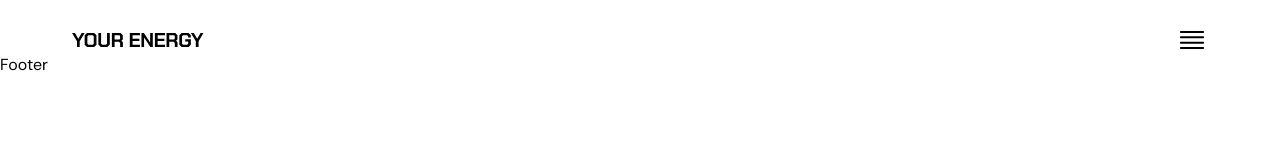
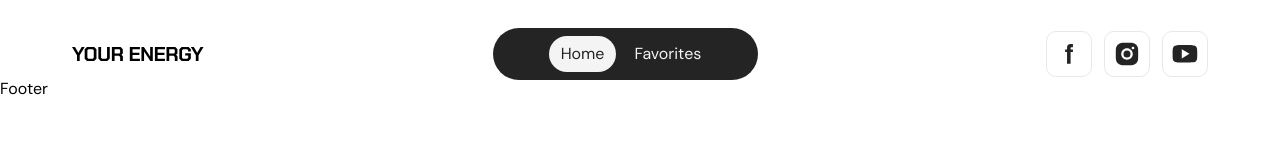
Before and after one commit to Bignichok/your_energy_vanilla_js, a website built with Vite: page src/index.html in a window 1280 px wide. Built offline with nearby package versions, Linux system fonts and the light colour scheme.

Commit message:
Header and mobile menu

```diff
--- a/src/css/header.css
+++ b/src/css/header.css
@@ -3,6 +3,58 @@
     justify-content: space-between;
     align-items: center;
     padding-top: 24px;
+}
+
+.header .social-media-links {
+    display: none;
+    visibility: hidden;
+}
+
+.header nav {
+    display: none;
+    visibility: hidden;
+}
+
+@media only screen and (min-width: 768px) {
+    .header {
+        padding-top: 28px;
+    }
+
+    .header .social-media-links {
+        display: flex;
+        visibility: visible;
+    }
+
+    .header nav {
+        display: block;
+        visibility: visible;
+    }
+
+    .nav-list {
+        display: flex;
+        justify-content: center;
+        align-items: center;
+        gap: 18px;
+        background: var(--dark-gray);
+        border-radius: 60px;
+        width: 233px;
+        height: 52px;
+    }
+
+    .nav-list li a {
+        font-size: 16px;
+        line-height: 24px;
+        text-align: center;
+        color: var(--light-gray);
+        display: inline-block;
+    }
+
+    .nav-list .active {
+        padding: 6px 12px;
+        color: var(--dark-gray);
+        background-color: var(--light-gray);
+        border-radius: 30px;
+    }
 }
 
 .logo {
@@ -16,6 +68,19 @@
     height: 32px;
 }
 
+@media only screen and (min-width: 768px) {
+    .burger-menu {
+        display: none;
+        visibility: hidden;
+    }
+}
+
+@media only screen and (min-width: 1200px) {
+    .nav-list {
+        width: 265px;
+    }
+}
+
 .burger {
     width: 32px;
     height: 32px;
--- a/src/css/social-links.css
+++ b/src/css/social-links.css
@@ -7,11 +7,14 @@
     display: flex;
     align-items: center;
     padding: 8px;
-    border: 1px solid rgba(244, 244, 244, 0.1);
     border-radius: 10px;
-    background: transparent;
     cursor: pointer;
     transition: background-color var(--ANIMATION), border-color var(--ANIMATION);
+}
+
+.social-media-links li a {
+    border: 1px solid rgba(244, 244, 244, 0.1);
+    background: transparent;
 }
 
 .social-media-links li a svg {
@@ -33,3 +36,24 @@
 .social-media-links li a:active svg {
     fill: var(--dark-gray);
 }
+
+.social-media-links--white li a {
+    border: 1px solid rgba(36, 36, 36, 0.1);
+}
+
+.social-media-links--white li a svg {
+    fill: var(--dark-gray);
+}
+
+.social-media-links--white li a:hover,
+.social-media-links--white li a:focus,
+.social-media-links--white li a:active {
+    background-color: rgba(36, 36, 36, 0.8);
+    background-color: rgba(36, 36, 36, 0.8);
+}
+
+.social-media-links--white li a:hover svg,
+.social-media-links--white li a:focus svg,
+.social-media-links--white li a:active svg {
+    fill: var(--light-gray);
+}
--- a/src/main.js
+++ b/src/main.js
@@ -4,15 +4,27 @@ document.addEventListener('DOMContentLoaded', () => {
   const menuBackdrop = document.querySelector('.menu-backdrop');
   const closeMenuButton = document.querySelector('.close-menu-button');
   const mobileNavigation = document.querySelector('.mobile-nav-list');
+  const links = document.querySelectorAll('.nav-link');
 
   const toogleMenu = () => {
     menu.classList.toggle('active');
     menuBackdrop.classList.toggle('active');
     menuButton.classList.toggle('active');
+  };
+
+  const currentPath = window.location.pathname.split('/').pop();
+
+  const isActiveLink = linkPath =>
+    linkPath === currentPath || (linkPath === 'index.html' && !currentPath);
+
+  links.forEach(link => {
+    if (isActiveLink(link.getAttribute('href'))) {
+      link.classList.add('active');
     }
+  });
 
   menuButton.addEventListener('click', toogleMenu);
   menuBackdrop.addEventListener('click', toogleMenu);
   closeMenuButton.addEventListener('click', toogleMenu);
   mobileNavigation.addEventListener('click', toogleMenu);
-})
+});
--- a/src/partials/header.html
+++ b/src/partials/header.html
@@ -5,6 +5,42 @@
         <use href="./img/sprite.svg#icon-logo"></use>
       </svg>
     </a>
+
+    <nav>
+      <ul class="nav-list">
+        <li>
+          <a href="index.html" class="nav-link">Home</a>
+        </li>
+        <li>
+          <a href="favorietes.html" class="nav-link">Favorites</a>
+        </li>
+      </ul>
+    </nav>
+
+    <ul class="social-media-links social-media-links--white">
+      <li>
+        <a href="https://www.facebook.com/goITclub/" target="_blank" rel="noreferrer">
+          <svg width="28" height="28">
+            <use href="./img/sprite.svg#icon-facebook"></use>
+          </svg>
+        </a>
+      </li>
+      <li>
+        <a href="https://www.instagram.com/goitclub/" target="_blank" rel="noreferrer">
+          <svg width="28" height="28">
+            <use href="./img/sprite.svg#icon-instagram"></use>
+          </svg>
+        </a>
+      </li>
+      <li>
+        <a href="https://www.youtube.com/c/GoIT" target="_blank" rel="noreferrer">
+          <svg width="28" height="28">
+            <use href="./img/sprite.svg#icon-youtube"></use>
+          </svg>
+        </a>
+      </li>
+    </ul>
+
     <button class="burger-menu" type="button">
       <svg class="burger">
         <use href="./img/sprite.svg#icon-burger"></use>
```
Lines whose indentation alone changed are shown as unchanged.
